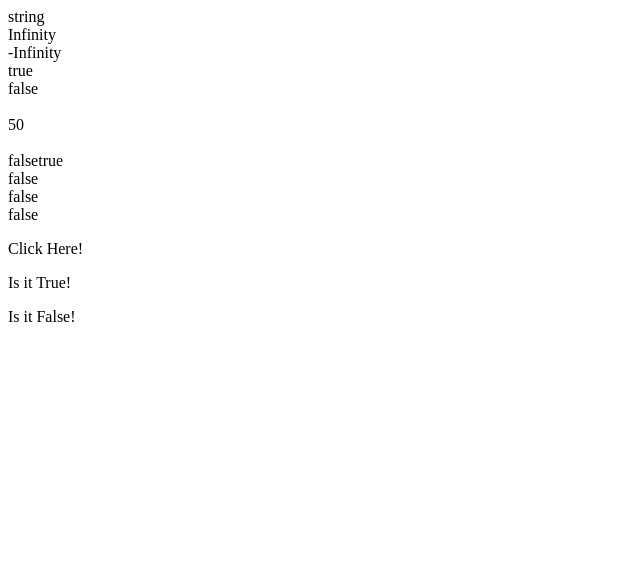
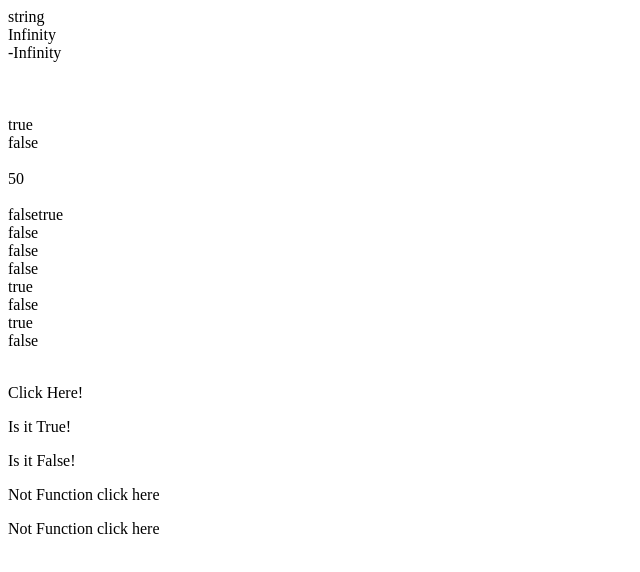
Before and after one commit to PabloBernalBas/JavaScript-Projects, a plain HTML site: page Project5_comparisons_type_coercion/index.html in a window 1280 px wide. Shown: the whole page, without its empty margins (0-640 px from the left). Drawn offline with Linux system fonts and the light colour scheme.

Commit message:
Assignment

```diff
--- a/Project5_comparisons_type_coercion/index.html
+++ b/Project5_comparisons_type_coercion/index.html
@@ -11,5 +11,7 @@
     <p id="Test" onclick="my_Function()">Click Here!</p>
     <p id="Test1" onclick="my_Function1()">Is it True!</p>
     <p id="Test2" onclick="my_Function2()">Is it False!</p>
+    <p id="Not" onclick="not_Function()">Not Function click here</p>
+    <p id="Not1" onclick="not_Function1()">Not Function click here</p>
 </body>
 </html>
--- a/Project5_comparisons_type_coercion/main.js
+++ b/Project5_comparisons_type_coercion/main.js
@@ -8,13 +8,19 @@ document.write("<br>");
 
 document.write(-3E310)
 
+document.write("<br>");
+
 function my_Function() {
     document.getElementById("Test").innerHTML = 0/0;
 }
 
+document.write("<br>");
+
 function my_Function1() {
     document.getElementById("Test1").innerHTML = isNaN('Is this True');
 }
+
+document.write("<br>");
 
 function my_Function2() {
     document.getElementById("Test2").innerHTML = isNaN('34');
@@ -69,3 +75,29 @@ y=2
 document.write(x===y);
 
 document.write("<br>");
+
+document.write((5 < 10 && 5 > 1));
+
+document.write("<br>");
+
+document.write((5 > 10 && 5 > 1));
+
+document.write("<br>");
+
+document.write((5 > 10 || 5 > 1));
+
+document.write("<br>");
+
+document.write((5 > 10 || 5 < 1));
+
+document.write("<br>");
+
+function not_Function(){
+    document.getElementById("Not").innerHTML=!(5>10);
+}
+
+document.write("<br>");
+
+function not_Function1(){
+    document.getElementById("Not1").innerHTML=!(20>10);
+}
```
